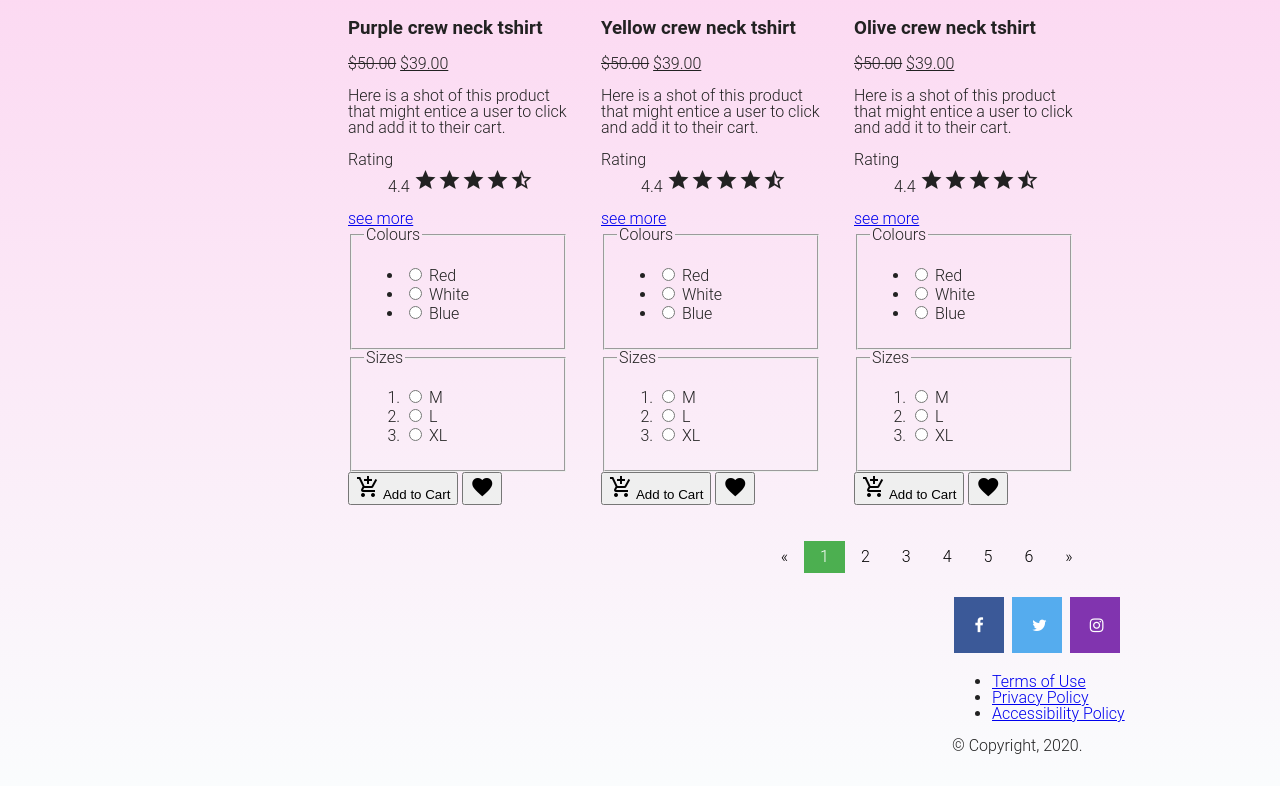
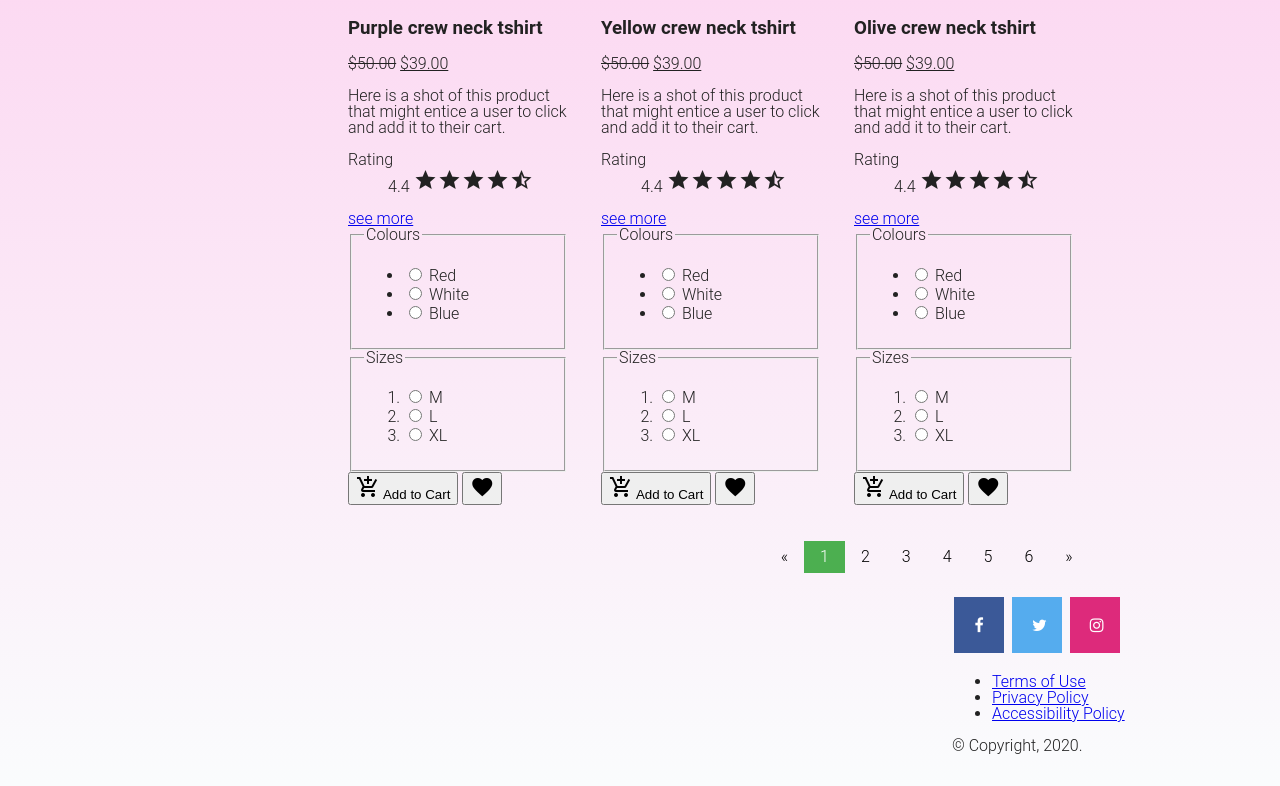
Before and after one commit to HardhikHegde/public-buy-website, a plain HTML site: page index.html in a window 1280 px wide. Shown: the part 1371-2157 px from the top of the page. Drawn offline with Linux system fonts and the light colour scheme.

Commit message:
First commet.

```diff
--- a/css/style.css
+++ b/css/style.css
@@ -206,7 +206,7 @@ html, body {
 }
 
 .fa-instagram {
-  background: #8134af;
+  background: #dd2a7b;
   color: white;
 }
 
```
Also changed, not shown: Web design part 1 design/Img/tie1.jpg (added), Web design part 1 design/Img/tie2.jfif (added), Web design part 1 design/Img/tie3.jpg (added).
